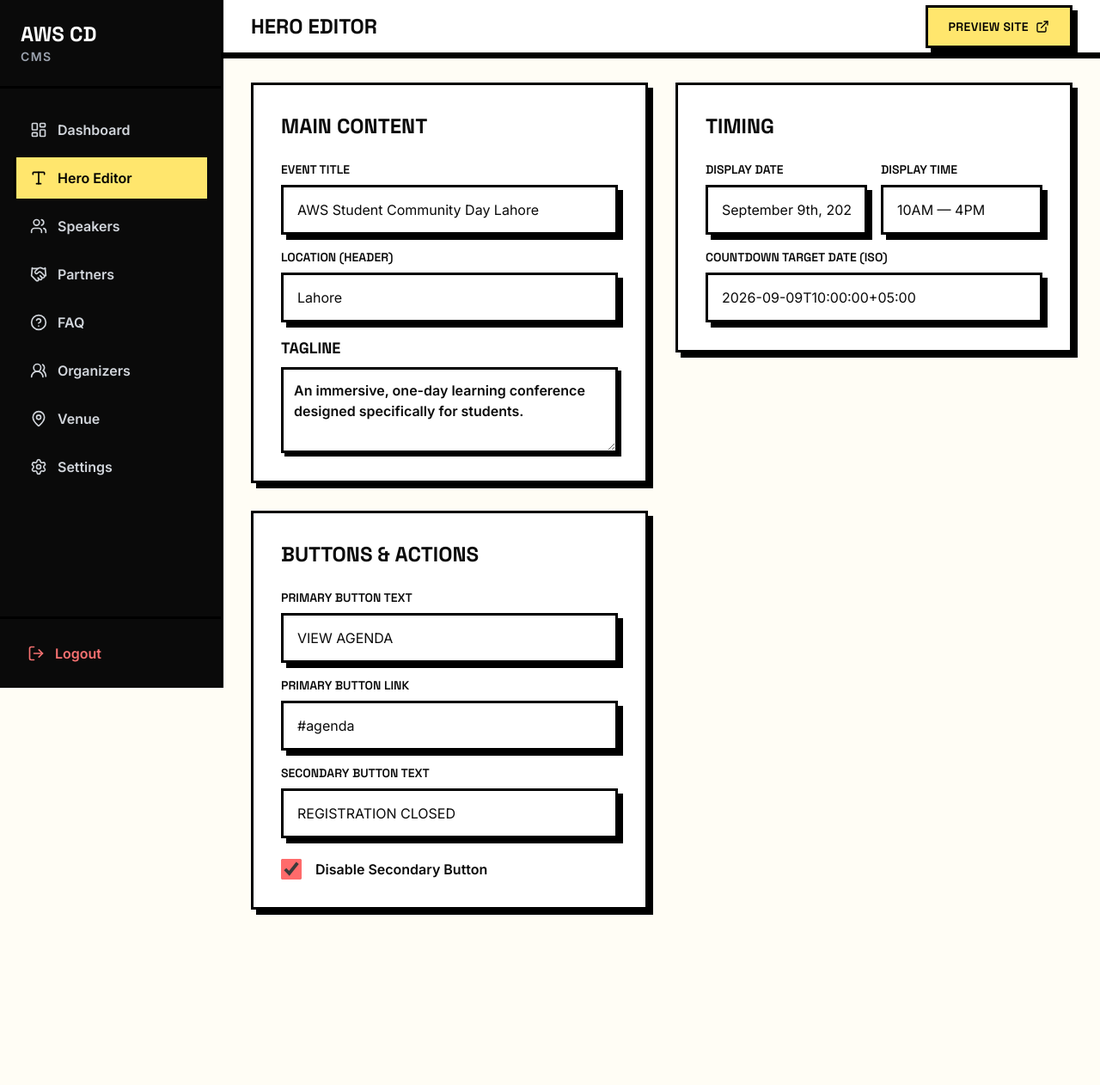
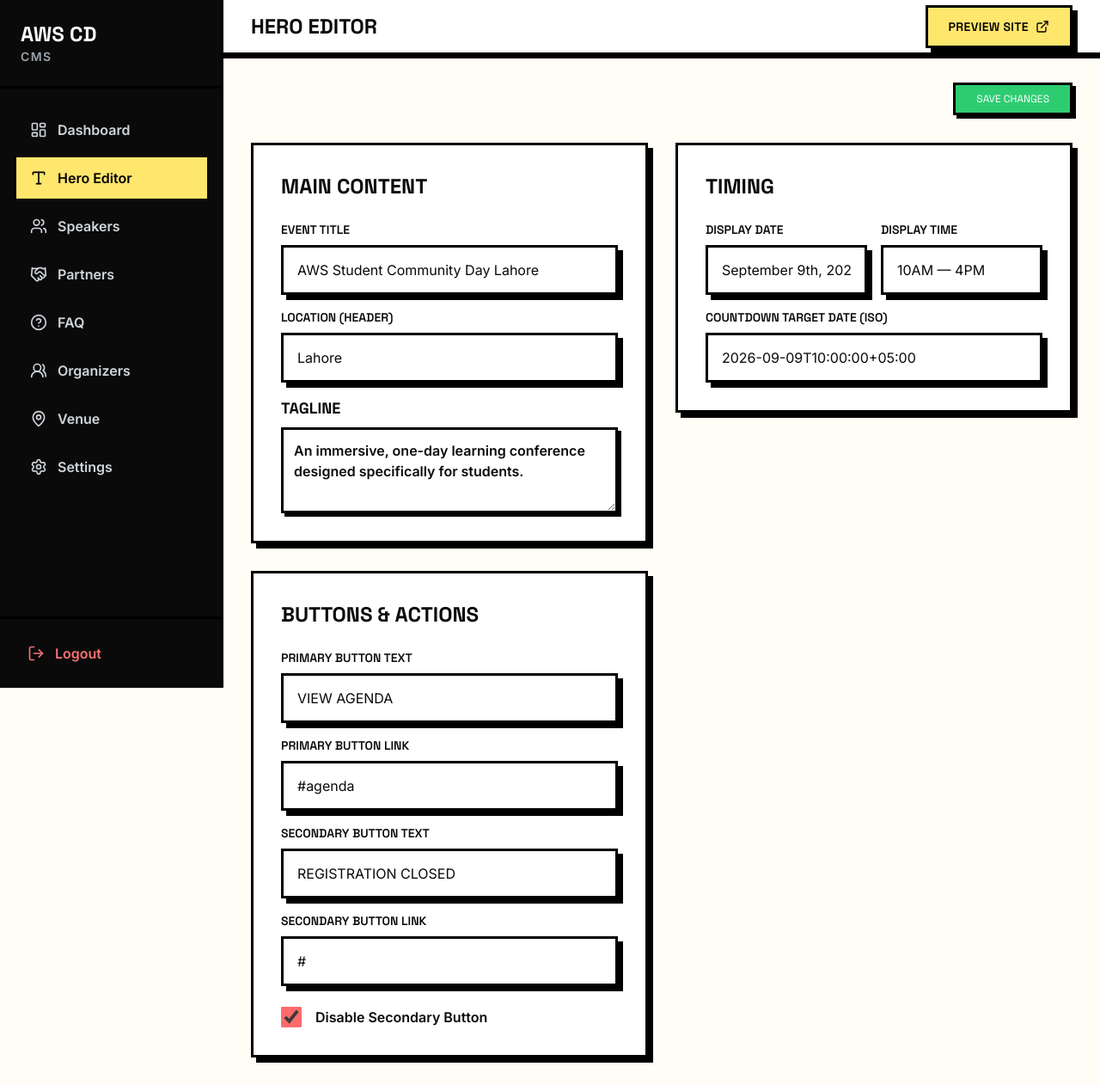
Before and after one commit to abdulmueezdev/aws-community-day-2026, a React (Vite) app: page /admin/hero in a window 1280 px wide. Shown: the whole page at 86% size. Before the commit the page ends 1090 px from the top, so only its background shows below. Built offline with nearby package versions, Linux system fonts and the light colour scheme.

Commit message:
fix: hero date/time display, save button with toast, secondary button link

```diff
--- a/src/admin/pages/HeroEditor.tsx
+++ b/src/admin/pages/HeroEditor.tsx
@@ -8,6 +8,13 @@
 export function HeroEditor() {
   const { siteData, updateSiteData, isOverride, resetToDefaults } = useSiteData();
   const [heroData, setHeroData] = useState(siteData.event);
+  const [toast, setToast] = useState<{ type: string; message: string } | null>(null);
+
+  const handleSave = () => {
+    updateSiteData({ event: heroData } as any);
+    setToast({ type: 'success', message: 'Hero section saved!' });
+    setTimeout(() => setToast(null), 3000);
+  };
 
   const handleUpdate = (field: keyof typeof heroData, value: string | boolean) => {
     setHeroData(prev => {
@@ -19,19 +26,27 @@
 
   return (
     <div className="flex flex-col gap-8">
-      {isOverride && (
-        <div className="flex justify-end">
+      <div className="flex justify-end gap-4">
+        <button
+          onClick={handleSave}
+          className="px-6 py-2 bg-success text-white border-[3px] border-black shadow-neo-sm font-heading text-xs uppercase rounded-none hover:translate-x-[2px] hover:translate-y-[2px] hover:shadow-none transition-all"
+        >
+          Save Changes
+        </button>
+        {isOverride && (
           <button
             onClick={() => {
               resetToDefaults();
               setHeroData(defaultSiteData.event);
+              setToast({ type: 'info', message: 'Reset to defaults' });
+              setTimeout(() => setToast(null), 3000);
             }}
             className="px-4 py-2 bg-danger text-white border-[3px] border-black shadow-neo-sm font-heading text-xs uppercase rounded-none hover:translate-x-[2px] hover:translate-y-[2px] hover:shadow-none transition-all"
           >
             Reset to Defaults
           </button>
-        </div>
-      )}
+        )}
+      </div>
       <div className="grid grid-cols-1 lg:grid-cols-2 gap-8">
         <div className="flex flex-col gap-8">
           <NeoCard className="bg-white p-6">
@@ -75,6 +90,12 @@
                 value={heroData.secondaryButtonText}
                 onChange={(e) => handleUpdate('secondaryButtonText', e.target.value)}
               />
+              <NeoInput
+                label="Secondary Button Link"
+                value={heroData.secondaryButtonLink}
+                onChange={(e) => handleUpdate('secondaryButtonLink', e.target.value)}
+                placeholder="https://example.com"
+              />
               <div className="flex items-center gap-4 mt-2">
                 <input
                   type="checkbox"
@@ -117,6 +138,14 @@
           </NeoCard>
         </div>
       </div>
+
+      {toast && (
+        <div className={`fixed bottom-6 right-6 z-50 px-6 py-3 border-[3px] border-black shadow-neo font-heading font-bold text-sm uppercase rounded-none ${
+          toast.type === 'success' ? 'bg-success text-white' : 'bg-primary text-white'
+        }`}>
+          {toast.message}
+        </div>
+      )}
     </div>
   );
 }
--- a/src/data/siteData.ts
+++ b/src/data/siteData.ts
@@ -55,6 +55,7 @@
     primaryButtonLink: string;
     secondaryButtonText: string;
     secondaryButtonDisabled: boolean;
+    secondaryButtonLink: string;
     venueName: string;
     venueAddress: string;
     venueCity: string;
@@ -94,6 +95,7 @@
     primaryButtonLink: "#agenda",
     secondaryButtonText: "REGISTRATION CLOSED",
     secondaryButtonDisabled: true,
+    secondaryButtonLink: "#",
     venueName: "Indigo Heights",
     venueAddress: "3 C3, Near Jehan Road, Gulberg III",
     venueCity: "Lahore",
--- a/src/sections/Hero.tsx
+++ b/src/sections/Hero.tsx
@@ -42,6 +42,13 @@
               <span className="uppercase">{event.location}</span>
               <span>&mdash;&mdash;</span>
             </div>
+
+            {/* Date & Time */}
+            <div className="flex flex-col sm:flex-row items-center gap-2 sm:gap-6 mt-4">
+              <span className="font-heading font-bold text-lg md:text-xl text-black uppercase">{event.date}</span>
+              <span className="hidden sm:block text-black font-bold">|</span>
+              <span className="font-mono font-bold text-lg md:text-xl text-primary">{event.time}</span>
+            </div>
           </div>
         </ScrollReveal>
 
@@ -60,7 +67,7 @@
             <NeoButton variant="primary" href={event.primaryButtonLink} className="w-full sm:w-auto">
               {event.primaryButtonText}
             </NeoButton>
-            <NeoButton variant="secondary" disabled={event.secondaryButtonDisabled} className="w-full sm:w-auto">
+            <NeoButton variant="secondary" href={event.secondaryButtonLink} disabled={event.secondaryButtonDisabled} className="w-full sm:w-auto">
               {event.secondaryButtonText}
             </NeoButton>
           </div>
--- a/src/sections/WhereBuildersUnite.tsx
+++ b/src/sections/WhereBuildersUnite.tsx
@@ -51,7 +51,7 @@
               <div className="mt-8 relative z-0 w-full flex justify-center">
                 <div className="bg-background border-[3px] border-black p-4 w-full max-w-md mx-auto shadow-neo rounded-none">
                   <img
-                    src="https://placehold.co/600x400/FFFDF5/000000?text=Building+Illustration"
+                    src="/images/hero-building.png"
                     alt="Building Illustration"
                     width="600"
                     height="400"
```
Also changed, not shown: public/images/hero-building.png (added).
